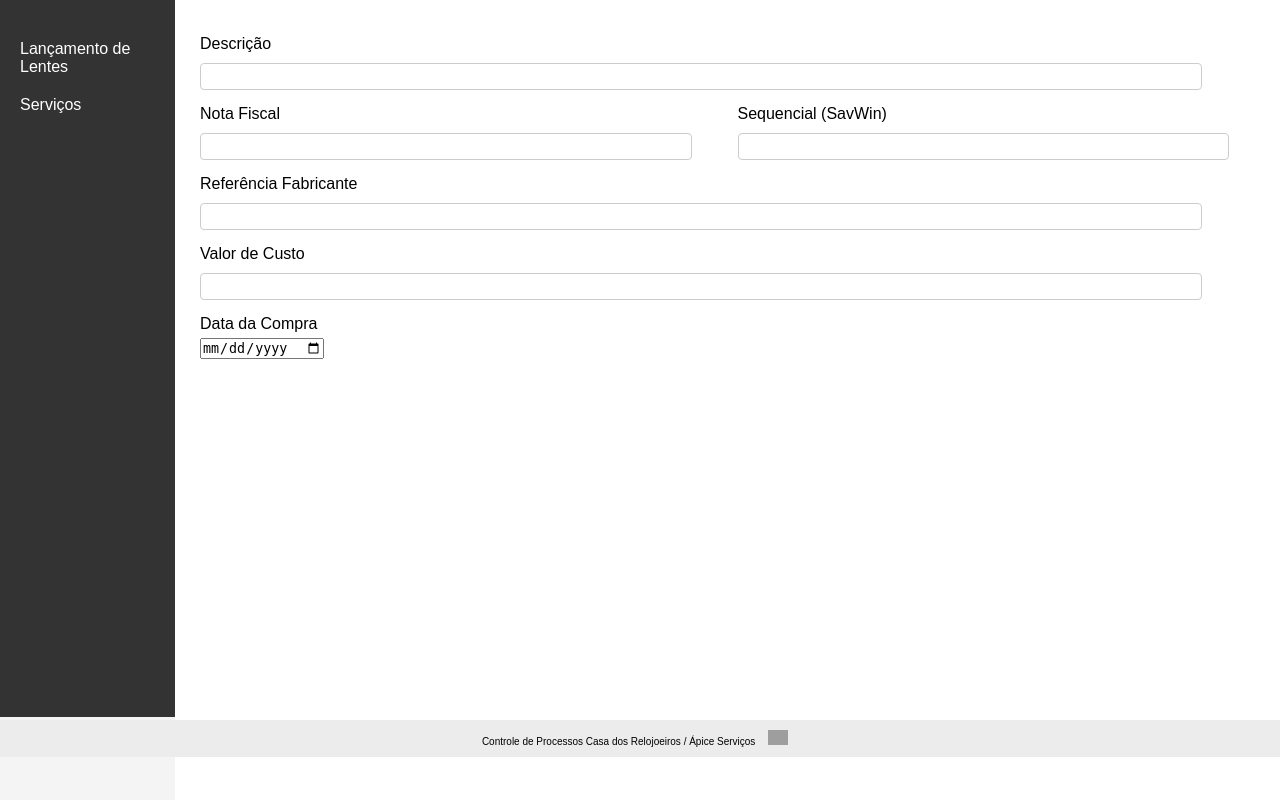
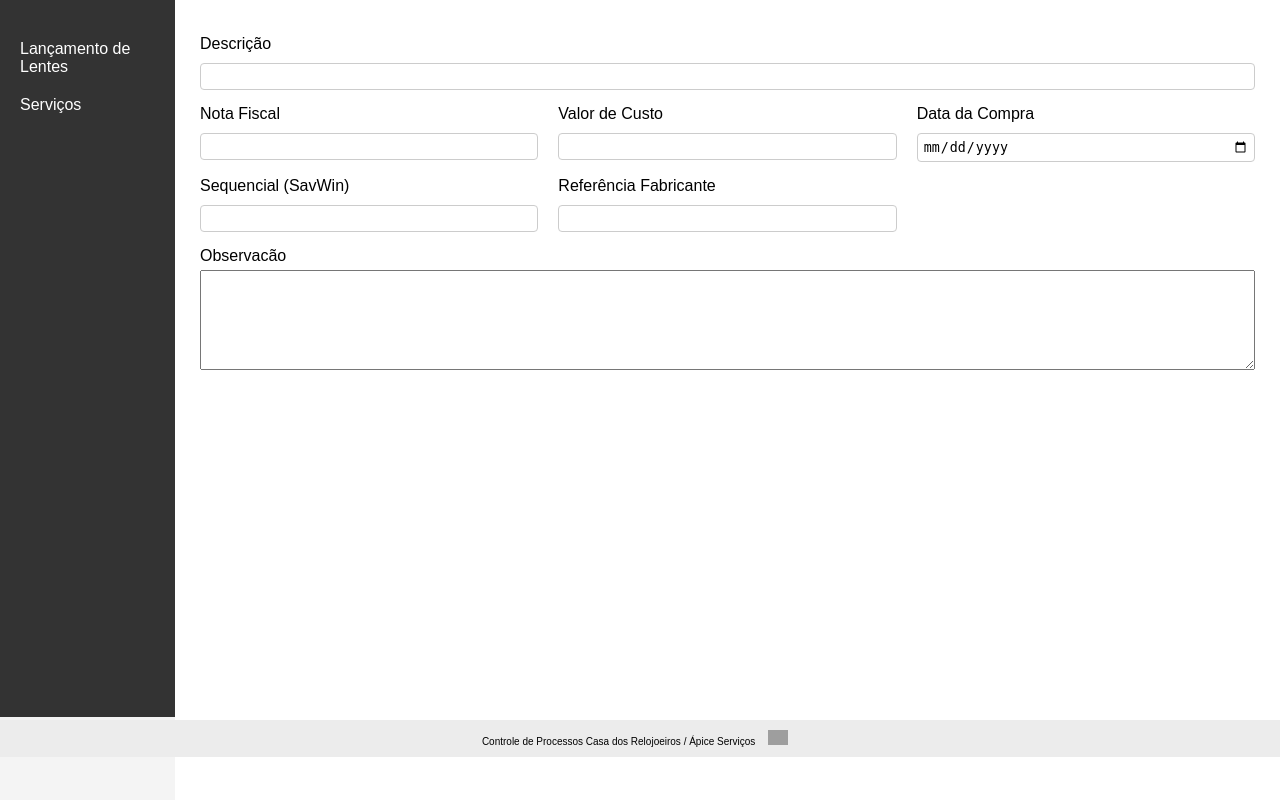
Before and after one commit to RoberttWallker/controle-processos, a Django app: page /lancamento-lentes/ in a window 1280 px wide. Shown: the part 43-843 px from the top of the page. Run offline with Django 5.2, Linux system fonts and the light colour scheme; grey boxes are pictures that could not be loaded.

Commit message:
Atualização em página lancamento-lentes

```diff
--- a/site_controle_processos/frontend_site/static/frontend_site/global.css
+++ b/site_controle_processos/frontend_site/static/frontend_site/global.css
@@ -1,3 +1,4 @@
+/* global.css */
 * {
     margin:0;
     padding:0;
@@ -112,18 +113,13 @@ body {
     margin: 10px 0 5px;
 }
 
-.formulario input[type='text'] {
+.formulario input[type='text'],
+.formulario input[type='number'],
+.formulario input[type='date']
+ {
     width: 95%;
     padding: 5px;
     margin: 5px 0 5px;
     border: 1px solid #ccc;
     border-radius: 4px;
 }
-
-.formulario input[type='number'] {
-    width: 95%;
-    padding: 5px;
-    margin: 5px 0 5px;
-    border: 1px solid #ccc;
-    border-radius: 4px;
-}
--- a/site_controle_processos/frontend_site/static/frontend_site/lancamento_lentes.css
+++ b/site_controle_processos/frontend_site/static/frontend_site/lancamento_lentes.css
@@ -1,20 +1,27 @@
+.formulario {
+    display:grid;
+    align-content: center;
+    width: 100%;
+    padding: 10px;
+}
+
+.formulario input[type='text'],
+.formulario input[type='number'],
+.formulario input[type='date'] {
+    width: 100%;
+}
+
+.formulario textarea[id='observacao'] {
+    height: 100px;
+    width: 100%;
+}
+
 .linha_campos {
     display: flex;
-    gap: 20px; /* Espaçamento entre os campos */
+    gap: 20px;
 }
 
 .linha_campos .campo {
-    flex: 1; /* Divide o espaço igualmente */
+    flex-direction: column;
+    flex: 1;
 }
-
-.linha_campos input {
-    width: 95%; /* Garante que os inputs ocupem o espaço disponível */
-}
-
-.formulario input[name='descricao'] {
-    width: 95%;
-    padding: 5px;
-    margin: 5px 0 5px;
-    border: 1px solid #ccc;
-    border-radius: 4px;
-}
--- a/site_controle_processos/frontend_site/templates/base/base.html
+++ b/site_controle_processos/frontend_site/templates/base/base.html
@@ -37,7 +37,7 @@
     {% endblock %}
 
     <!-- Bloco para conteúdo específico de cada página -->
-    <main class="main" id="main_geral">
+    <main class="main {% block main_class %}{% endblock %}" id="main_geral">
         {% block content %}
 
         {% endblock %}
--- a/site_controle_processos/frontend_site/templates/frontend_site/lancamento_lentes.html
+++ b/site_controle_processos/frontend_site/templates/frontend_site/lancamento_lentes.html
@@ -17,28 +17,42 @@
     <div class="formulario" id="formulario_entrada">
         <form action="entrada_de_nota">
             {% csrf_token %}
+
             <label for="descricao">Descrição </label>
             <input type="text" id="descricao" name="descricao" required>
 
-            <div class="linha_campos">
+            <div class="linha_campos" id="linha_campos_1">
                 <div class="campo">
                     <label for="nota_fiscal">Nota Fiscal </label>
                     <input type="number" id="nota_fiscal" name="nota_fiscal" required>
                 </div>
                 <div class="campo">
+                    <label for="valor_custo">Valor de Custo </label>
+                    <input type="number" id="valor_custo" name="valor_custo" required>
+                </div>
+                <div class="campo">
+                    <label for="data_compra" id="label_data_compra">Data da Compra </label>
+                    <input type="date" id="data_compra" name="data_compra" required>
+                </div>
+            </div>
+
+            <div class="linha_campos" id="linha_campos_2">
+                <div class="campo">
                     <label for="sequencial_prod">Sequencial (SavWin) </label>
                     <input type="number" id="sequencial_prod" name="sequencial_prod" required>
                 </div>
+                <div class="campo">
+                    <label for="codigo_fabricante">Referência Fabricante </label>
+                    <input type="text" id="ref_fabricante" name="ref_fabricante" required>
+                </div>
+                <div class="campo" style="visibility: hidden;">
+                    <input type="" id="" name="">
+                </div>
             </div>
 
-            <label for="codigo_fabricante">Referência Fabricante </label>
-            <input type="text" id="ref_fabricante" name="ref_fabricante" required>
+            <label for="observacao">Observacão</label>
+            <textarea id="observacao" name="observacao" required></textarea>
 
-            <label for="valor_custo">Valor de Custo </label>
-            <input type="number" id="valor_custo" name="valor_custo" required>
-
-            <label for="data_compra">Data da Compra </label>
-            <input type="date" id="data_compra" name="data_compra" required>
         </form>
     </div>
 {% endblock %}
--- a/site_controle_processos/frontend_site/templates/frontend_site/login.html
+++ b/site_controle_processos/frontend_site/templates/frontend_site/login.html
@@ -1,5 +1,7 @@
 <!-- login.html -->
 {% extends "base/base.html" %}
+
+{% block main_class %}sem-layout{% endblock %}
 
 {% load static %}
 
@@ -19,6 +21,7 @@
 
 {% block content %}
 
+    <div class="caixa" id="caixa_login">
         <div class="container">
             <h2>Login</h2>
             <form action="{% url 'login' %}" method="POST">
@@ -30,6 +33,7 @@
                 <button type="submit">Entrar</button>
             </form>
             <p id="txt_cadastro">Não tem uma conta? <a href="{% url 'register' %}">Cadastre-se</a></p>
+        </div>
     </div>
 
     {% if messages %}
--- a/site_controle_processos/frontend_site/templates/frontend_site/register.html
+++ b/site_controle_processos/frontend_site/templates/frontend_site/register.html
@@ -1,5 +1,7 @@
 <!-- register.html -->
 {% extends "base/base.html" %}
+
+{% block main_class %}sem-layout{% endblock %}
 
 {% load static %}
 
@@ -19,6 +21,7 @@
 
 {% block content %}
 
+    <div class="caixa" id="caixa_register">
         <div class="container" id="container_register">
             <h2>Cadastre-se</h2>
             <form action="{% url 'register' %}" method="POST">
@@ -54,6 +57,7 @@
                     {% endif %}
                 {% endfor %}
             </ul>
+    </div>
     {% endif %}
 
 {% endblock %}
```
Also changed, not shown: site_controle_processos/frontend_site/static/frontend_site/login_register.css (+28 -4 lines). Lines whose indentation alone changed are shown as unchanged.
